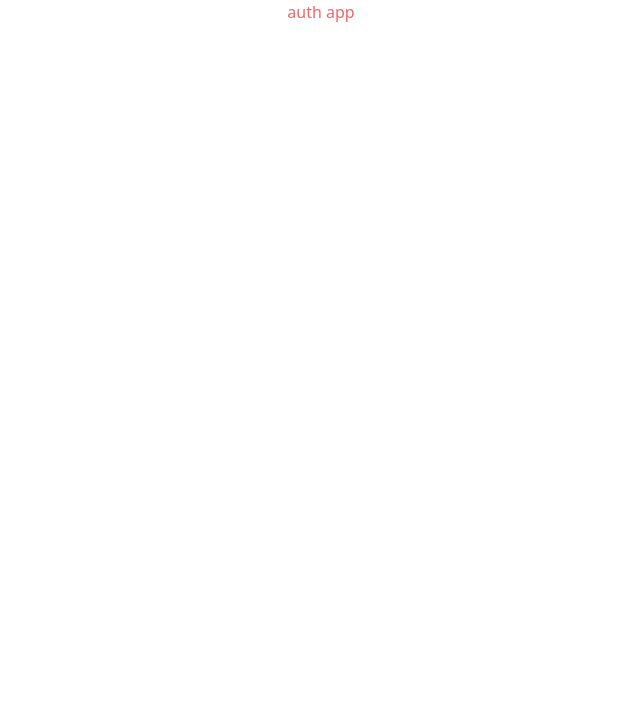
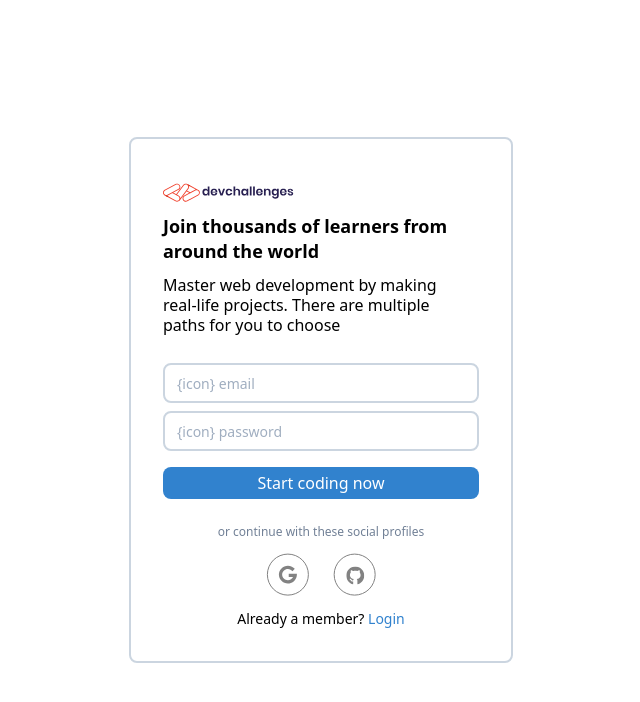
Before and after one commit to jeffn12/authapp-client, a React (Create React App) app: page / in a window 1280 px wide. Shown: the top 702 px of the page, without its empty margins (319-959 px from the left). Built offline with nearby package versions, Linux system fonts and the light colour scheme.

Commit message:
feat: create signup form layout

```diff
--- a/src/App.js
+++ b/src/App.js
@@ -2,7 +2,7 @@ import React from 'react';
 
 function App() {
   return (
-    <div className="w-full">
+    <div>
       <p className="text-red-500 text-center">auth app</p>
     </div>
   );
--- a/src/index.js
+++ b/src/index.js
@@ -1,11 +1,12 @@
 import React from 'react';
 import ReactDOM from 'react-dom';
 import './tailwind.output.css';
-import App from './App';
+//import App from './App';
+import SignUp from './views/SignUp';
 
 ReactDOM.render(
   <React.StrictMode>
-    <App />
+    <SignUp />
   </React.StrictMode>,
   document.getElementById('root')
 );
--- /dev/null
+++ b/src/views/SignUp.js
@@ -0,0 +1,34 @@
+import React from 'react'
+
+/**
+ * TODO:
+ *  - add icons
+ */
+function SignUp() {
+  return (
+    <div className="flex items-center justify-center h-screen">
+      <div id="login-container" className="border-2 border-gray-400 rounded-lg max-w-sm p-8">
+        <img src="/devchallenges.svg" alt="devchallenges logo with text" className="my-3"/>
+        <p className="font-semibold my-3 mr-5 text-lg leading-snug">Join thousands of learners from around the world</p>
+        <p className="my-3 mr-5 leading-tight">Master web development by making real-life projects. There are multiple paths for you to choose</p>
+        <div id="login-form" className="my-6">
+          <form className="m-0">
+            <label htmlFor="email" />
+            <input id="email" type="text" className="border-2 border-gray-400 rounded-lg w-full h-10 my-1 p-3 focus:outline-none text-sm" placeholder="{icon} email"/>
+            <label htmlFor="password" />
+            <input id="password" type="text" className="border-2 border-gray-400 rounded-lg w-full h-10 my-1 p-3 focus:outline-none text-sm" placeholder="{icon} password" />
+            <button className="bg-blue-600 text-white rounded-lg w-full h-8 mt-3">Start coding now</button>
+          </form>
+        </div>
+        <p className="text-center text-gray-600 text-xs">or continue with these social profiles</p>
+        <div id="social-profiles" className="flex justify-center my-3">
+          <a href="/" className="mx-3"><img src="/Google.svg" alt="google logo" /></a>
+          <a href="/" className="mx-3"><img src="/Github.svg" alt="github logo" /></a>
+        </div>
+        <p className="text-center text-sm">Already a member? <a href="/" className="text-blue-600">Login</a></p>
+      </div>
+    </div>
+  )
+}
+
+export default SignUp
```
Also changed, not shown: public/Github.svg (renamed from public/Gihub.svg), 1 other file (tests, documents, lock files or other folders).
